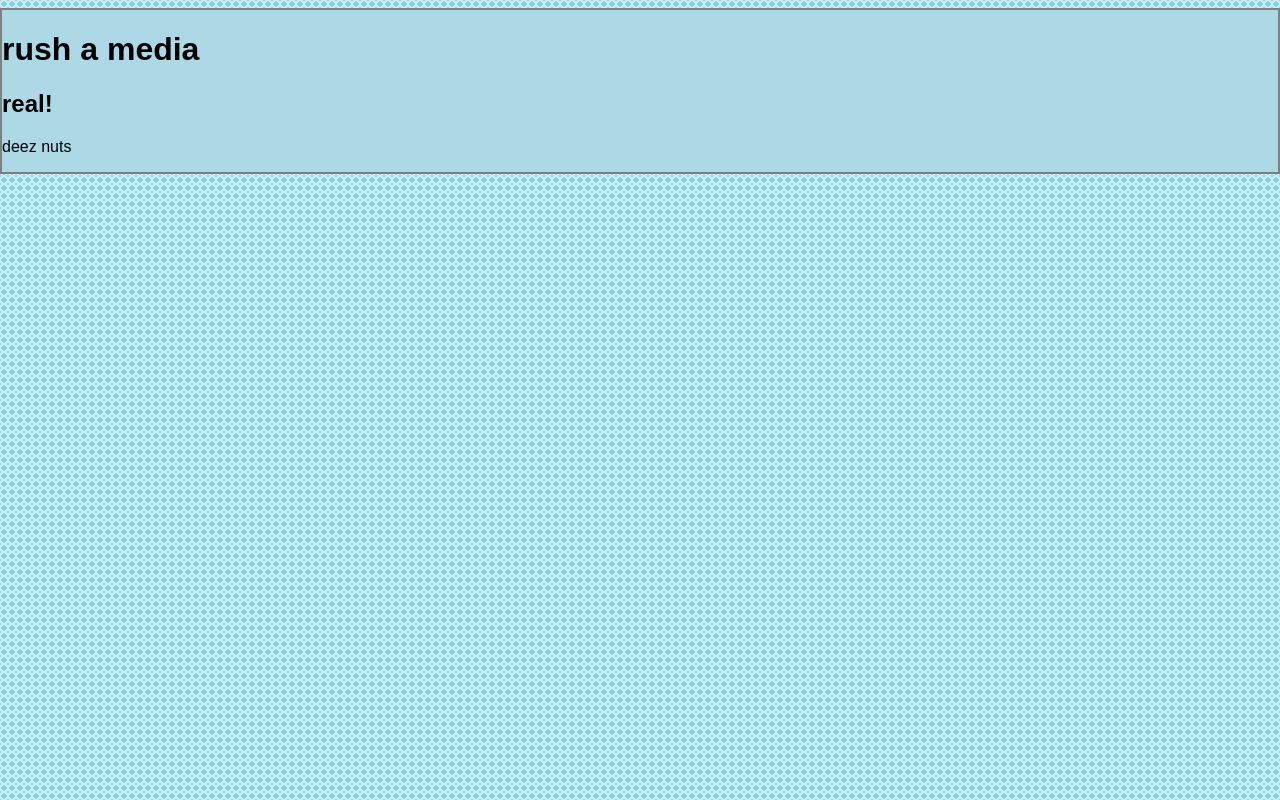
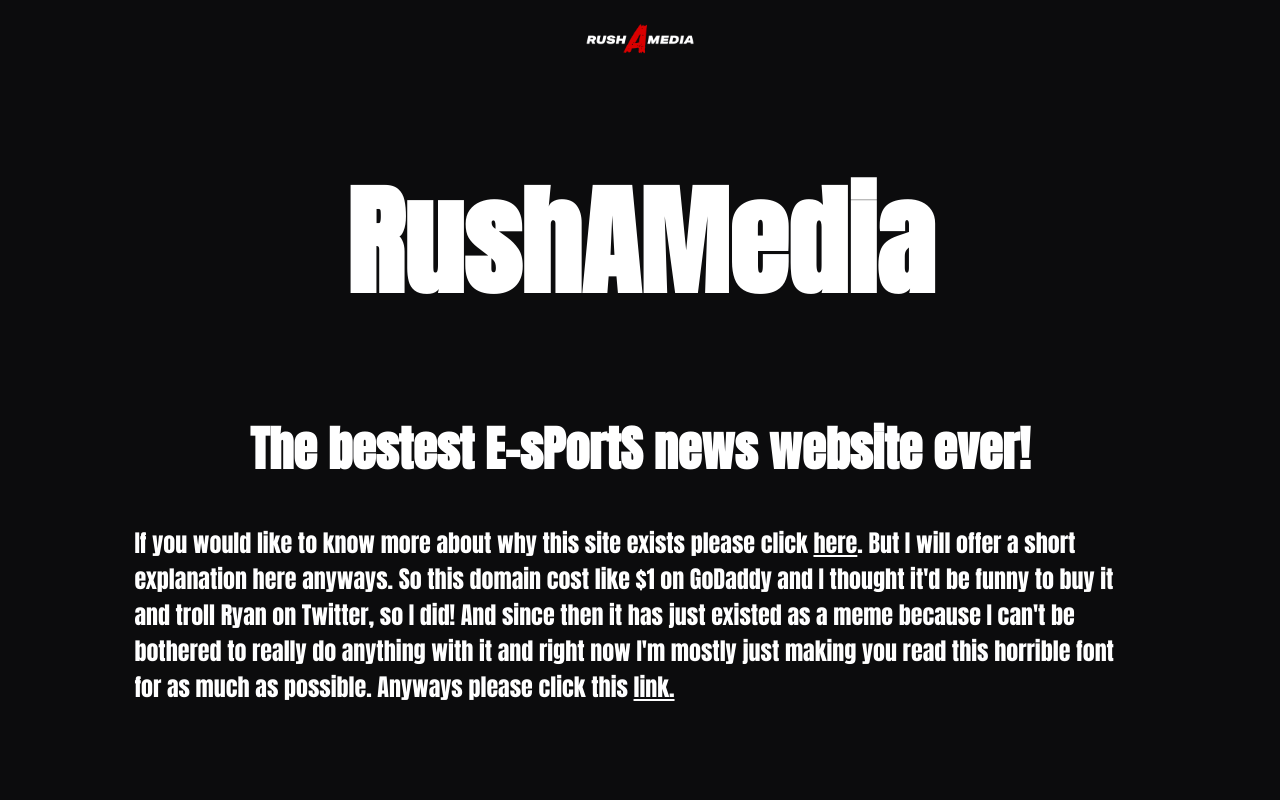
Before and after one commit to KeisariKine/rush-a-media, a plain HTML site: page index.html in a window 1280 px wide. Drawn offline with Linux system fonts and the light colour scheme.

Commit message:
new main page and font

```diff
--- a/index.html
+++ b/index.html
@@ -1,13 +1,16 @@
 <!DOCTYPE html>
 <html>
 <head>
-<meta charset="UTF-8">
-<title>RushAMedia</title>
-<link type="text/css" rel="stylesheet" href="main.css"/>
+    <meta charset="UTF-8">
+    <title>RushAMedia - bestest E-sPortS news website</title>
+    <link type="text/css" rel="stylesheet" href="stylings.css"/>
 </head>
 <body>
-<h1>rush a media</h1>
-<h2> real!</h2>
-<p>deez nuts</p>
+    <div class="header"><a class="logo_link" href="https://youtu.be/dQw4w9WgXcQ?t=1"><img class="logo" src="../rush-a-media-logo.png"></a></div>
+    <div class="container">
+        <h1 class="Main_header">RushAMedia</h1>
+        <h2 class="Main_subtext">The bestest E-sPortS news website ever!</h2>
+        <p class="description">If you would like to know more about why this site exists please click <a href="https://youtu.be/dQw4w9WgXcQ?t=1">here</a>. But I will offer a short explanation here anyways. So this domain cost like $1 on GoDaddy and I thought it'd be funny to buy it and troll Ryan on Twitter, so I did! And since then it has just existed as a meme because I can't be bothered to really do anything with it and right now I'm mostly just making you read this horrible font for as much as possible. Anyways please click this <a href="https://youtu.be/dQw4w9WgXcQ?t=1">link.</a></p>
+    </div>
 </body>
 </html>
--- a/main.css
+++ b/main.css
@@ -1,15 +1,16 @@
+@import url('https://fonts.googleapis.com/css2?family=Anton&display=swap');
 body {
     background-color: LightBlue;
     border: 2px solid Gray;
-    font-family: sans-serif;
+    font-family: 'Anton', sans-serif;
     margin-left: auto;
     margin-right: auto;
-    max-width: 1024px
-    min-width: 256px
-    padding-top: 8px
-    padding-bottom- 24px
-    padding-right- 24px
-    padding-left- 24px
+    max-width: 1024px;
+    min-width: 256px;
+    padding-top: 8px;
+    padding-bottom: 24px;
+    padding-right: 24px;
+    padding-left: 24px;
 }
 
 html {
--- a/stylings.css
+++ b/stylings.css
@@ -1,10 +1,22 @@
+@import url('https://fonts.googleapis.com/css2?family=Anton&display=swap');
 * {
     background-color: #0c0c0d;
     color: white;
+    font-family: 'Anton', sans-serif;
 }
 
 .header {
     height: 8vh;
+}
+
+.Main_header {
+    font-size: 15vh;
+    text-align: center;
+}
+
+.Main_subtext {
+    font-size: 6vh;
+    text-align: center;
 }
 
 .logo {
```
